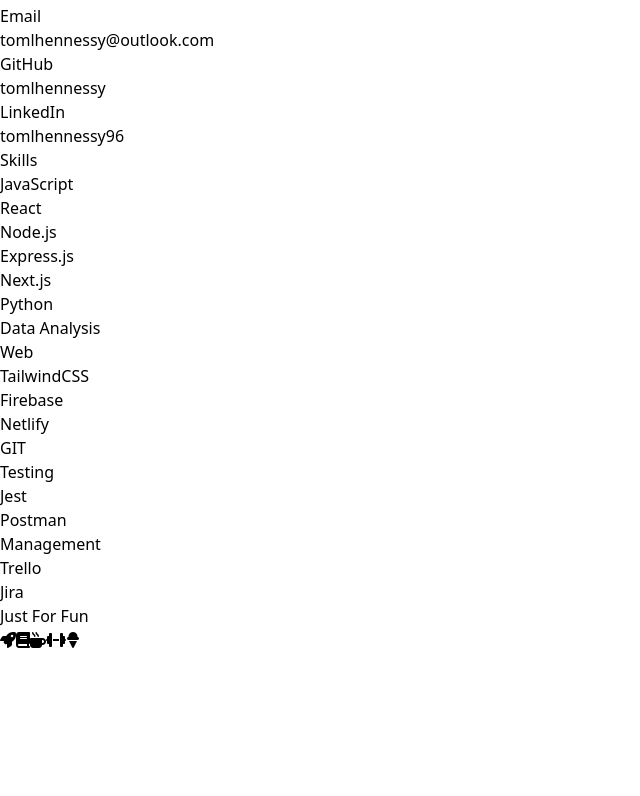
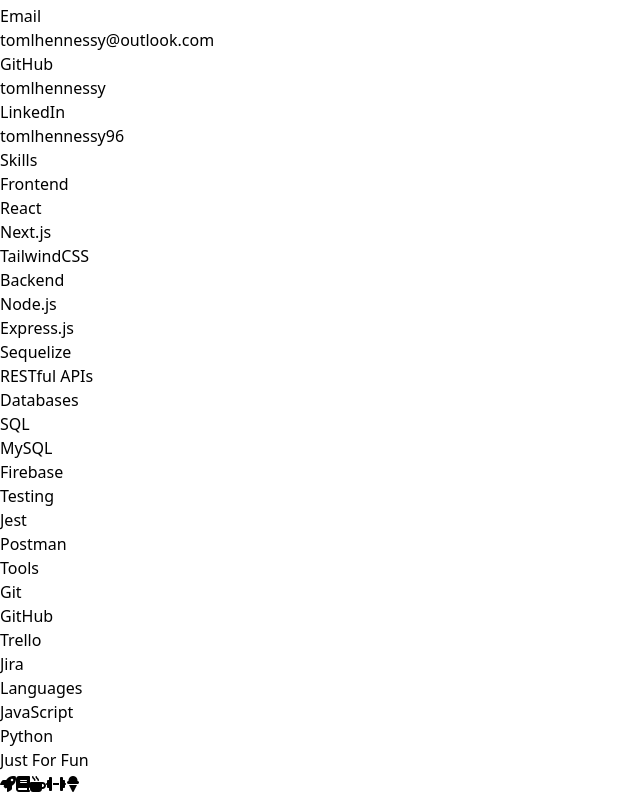
Before and after one commit to tomlhennessy/ai-react, a React (Vite) app: page / in a window 1280 px wide. Shown: the part 2025-2821 px from the top of the page, without its empty margins (0-640 px from the left). Before the commit the page ends 2677 px from the top, so only its background shows below. Built offline with nearby package versions, Linux system fonts and the light colour scheme.

Commit message:
skills and project updates

```diff
--- a/src/components/Modal.jsx
+++ b/src/components/Modal.jsx
@@ -7,12 +7,12 @@ export default function Modal(props) {
     {
       name: 'Caffeind - Your Personal Caffeine Tracker',
       link: 'https://caffeind-track-your-coffee.netlify.app',
-      desc: 'Caffeind is a caffeine tracking app that allows users to log their daily coffee intake, monitor the associated costs, and gain insights into their consumption habits. Built with a focus on user experience and functionality, it demonstrates practical use of data storage, user interaction design, and cost-tracking logic.',
+      desc: 'Caffeind is a caffeine tracking app that allows users to log their daily coffee intake, monitor the associated costs, and gain insights into their consumption habits. A full-stack application built with React, Node.js, and Firebase, featuring secure user authentication and scalable backend functionality.',
       github: 'https://github.com/tomlhennessy/caffeind'
     }, {
       name: 'Pokedex - Explore the World of Pokémon',
       link: 'https://toms-pokedex.netlify.app',
-      desc: 'This interactive Pokedex showcases all 151 original Pokémon by fetching real-time data from the PokéAPI. The project highlights dynamic data handling, responsive design, and API integration, providing users with an engaging and informative experience.',
+      desc: 'This interactive Pokedex showcases all 151 original Pokémon by fetching real-time data from the PokéAPI. Built with React and Node.js, demonstrating optimised API performance and dynamic, real-time data handling.',
       github: 'https://github.com/tomlhennessy/pokedex'
     }, {
       name: 'To-Do List - Simple Task Management',
--- a/src/components/Skills.jsx
+++ b/src/components/Skills.jsx
@@ -2,11 +2,12 @@ import React from 'react'
 
 export default function Skills() {
   const ski = {
-    JavaScript: ['React', 'Node.js', 'Express.js', 'Next.js'],
-    Python: ['Data Analysis'],
-    Web: ['TailwindCSS', 'Firebase', 'Netlify', 'GIT'],
+    Frontend: ['React', 'Next.js', 'TailwindCSS'],
+    Backend: ['Node.js', 'Express.js', 'Sequelize', 'RESTful APIs'],
+    Databases: ['SQL', 'MySQL', 'Firebase'],
     Testing: ['Jest', 'Postman'],
-    Management: ['Trello', 'Jira']
+    Tools: ['Git', 'GitHub', 'Trello', 'Jira'],
+    Languages: ['JavaScript', 'Python']
   }
 
   return (
```
